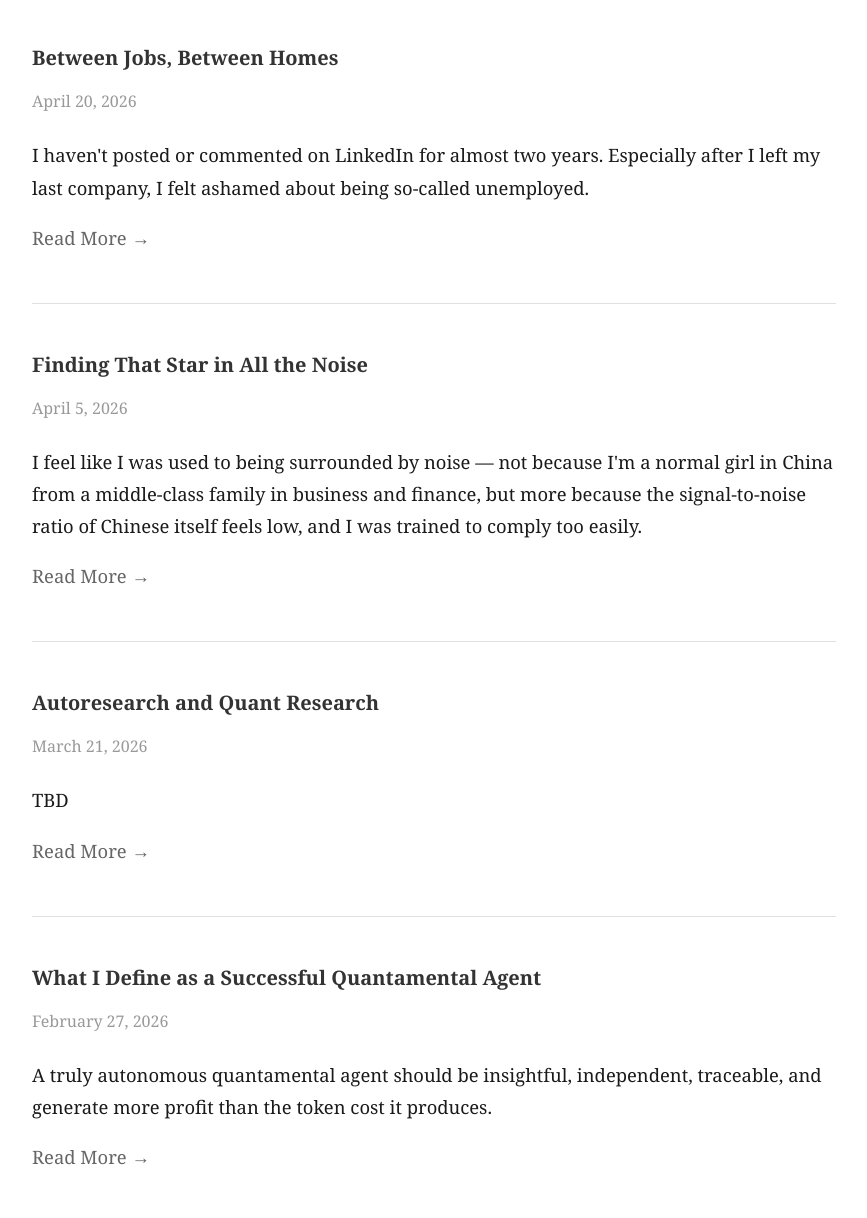
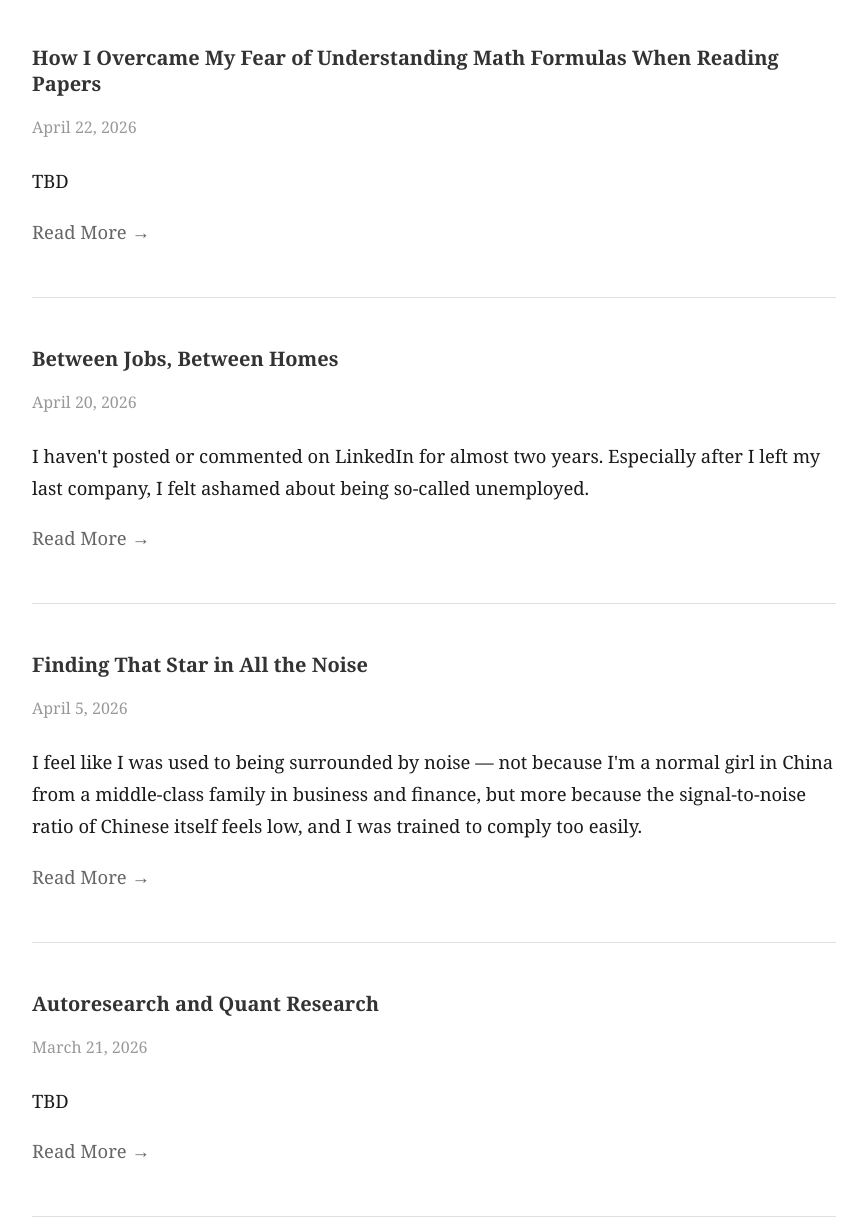
Before and after one commit to Yvette-0508/personal-webpage, a plain HTML site: page blog.html in a window 1280 px wide. Shown: the part 222-1440 px from the top of the page, without its empty margins (206-1073 px from the left). Drawn offline with Linux system fonts and the light colour scheme.

Commit message:
Add new blog draft on overcoming math formula fear; remove successful quantamental agent post
Co-Authored-By: Claude Opus 4.7 (1M context) <noreply@anthropic.com>

```diff
--- a/blog-successful-quantamental-agent.html
+++ b/blog-overcome-fear-math-formulas.html
@@ -11,20 +11,20 @@
       gtag('config', 'G-YZ960LNKD4');
     </script>
     <meta name="viewport" content="width=device-width, initial-scale=1.0">
-    <title>What I Define as a Successful Quantamental Agent - Yan Pan</title>
-    <meta name="description" content="A working definition of a successful quantamental agent — rigor, reproducibility, and agents as orchestrators rather than oracles.">
-    <link rel="canonical" href="https://yanpan.dev/blog-successful-quantamental-agent.html">
+    <title>How I Overcame My Fear of Understanding Math Formulas When Reading Papers - Yan Pan</title>
+    <meta name="description" content="Personal essay on getting past math anxiety when reading research papers.">
+    <link rel="canonical" href="https://yanpan.dev/blog-overcome-fear-math-formulas.html">
     <link rel="stylesheet" href="styles.css">
 
     <meta property="og:type" content="article">
-    <meta property="og:url" content="https://yanpan.dev/blog-successful-quantamental-agent.html">
-    <meta property="og:title" content="What I Define as a Successful Quantamental Agent — Yan Pan">
-    <meta property="og:description" content="A working definition of a successful quantamental agent — rigor, reproducibility, and agents as orchestrators rather than oracles.">
+    <meta property="og:url" content="https://yanpan.dev/blog-overcome-fear-math-formulas.html">
+    <meta property="og:title" content="How I Overcame My Fear of Understanding Math Formulas When Reading Papers — Yan Pan">
+    <meta property="og:description" content="Personal essay on getting past math anxiety when reading research papers.">
     <meta property="og:image" content="https://yanpan.dev/images/console-overview.webp">
 
     <meta name="twitter:card" content="summary_large_image">
-    <meta name="twitter:title" content="What I Define as a Successful Quantamental Agent — Yan Pan">
-    <meta name="twitter:description" content="A working definition of a successful quantamental agent — rigor, reproducibility, and agents as orchestrators rather than oracles.">
+    <meta name="twitter:title" content="How I Overcame My Fear of Understanding Math Formulas When Reading Papers — Yan Pan">
+    <meta name="twitter:description" content="Personal essay on getting past math anxiety when reading research papers.">
     <meta name="twitter:image" content="https://yanpan.dev/images/console-overview.webp">
 </head>
 <body>
@@ -44,16 +44,13 @@
     <main class="container blog-post-page">
         <article class="blog-article">
             <header class="blog-article-header">
-                <h1 class="blog-article-title">What I Define as a Successful Quantamental Agent</h1>
+                <h1 class="blog-article-title">How I Overcame My Fear of Understanding Math Formulas When Reading Papers</h1>
                 <div class="blog-post-meta">
-                    <span class="blog-post-date">February 27, 2026</span>
+                    <span class="blog-post-date">April 22, 2026</span>
                 </div>
             </header>
 
             <div class="blog-article-content">
-                <p>
-                    Unlike other consumer apps, a truly autonomous quantamental agent should be insightful, independent, traceable, able to wield quantitative libraries, generate more profit than the token cost it produces, and be highly customizable.
-                </p>
                 <p>
                     TBD
                 </p>
@@ -70,11 +67,11 @@
             <p>&copy; 2025 Yan Pan. Building intelligent trading systems.</p>
             <p class="contact-links">
                 <a href="mailto:yvette@zentraders.xyz">yvette@zentraders.xyz</a>
-                <span class="contact-sep">•</span>
+                <span class="contact-sep">&bull;</span>
                 <a href="https://github.com/Yvette-0508" target="_blank" rel="noopener noreferrer">Git</a>
-                <span class="contact-sep">•</span>
+                <span class="contact-sep">&bull;</span>
                 <a href="https://www.linkedin.com/in/yvette-pan-488247173/" target="_blank" rel="noopener noreferrer">LinkedIn</a>
-                <span class="contact-sep">•</span>
+                <span class="contact-sep">&bull;</span>
                 <a href="https://calendly.com/yvette-zentraders/30min" target="_blank" rel="noopener noreferrer">Book a Call</a>
             </p>
         </div>
--- a/blog.html
+++ b/blog.html
@@ -49,6 +49,19 @@
 
         <div class="blog-posts">
             <article class="blog-post">
+                <h2 class="blog-post-title"><a href="blog-overcome-fear-math-formulas.html">How I Overcame My Fear of Understanding Math Formulas When Reading Papers</a></h2>
+                <div class="blog-post-meta">
+                    <span class="blog-post-date">April 22, 2026</span>
+                </div>
+                <div class="blog-post-excerpt">
+                    <p>
+                        TBD
+                    </p>
+                </div>
+                <a href="blog-overcome-fear-math-formulas.html" class="read-more">Read More &rarr;</a>
+            </article>
+
+            <article class="blog-post">
                 <h2 class="blog-post-title"><a href="blog-between-jobs-between-homes.html">Between Jobs, Between Homes</a></h2>
                 <div class="blog-post-meta">
                     <span class="blog-post-date">April 20, 2026</span>
@@ -88,18 +101,6 @@
             </article>
 
             <article class="blog-post">
-                <h2 class="blog-post-title"><a href="blog-successful-quantamental-agent.html">What I Define as a Successful Quantamental Agent</a></h2>
-                <div class="blog-post-meta">
-                    <span class="blog-post-date">February 27, 2026</span>
-                </div>
-                <div class="blog-post-excerpt">
-                    <p>
-                        A truly autonomous quantamental agent should be insightful, independent, traceable, and generate more profit than the token cost it produces.
-                    </p>
-                </div>
-                <a href="blog-successful-quantamental-agent.html" class="read-more">Read More →</a>
-            </article>
-            <article class="blog-post">
                 <h2 class="blog-post-title"><a href="blog-human-written-matters.html">Human Written Matters</a></h2>
                 <div class="blog-post-meta">
                     <span class="blog-post-date">February 27, 2026</span>
--- a/sitemap.xml
+++ b/sitemap.xml
@@ -31,7 +31,7 @@
     <priority>0.5</priority>
   </url>
   <url>
-    <loc>https://yanpan.dev/blog-successful-quantamental-agent.html</loc>
+    <loc>https://yanpan.dev/blog-overcome-fear-math-formulas.html</loc>
     <changefreq>yearly</changefreq>
     <priority>0.7</priority>
   </url>
```
Also changed, not shown: llms.txt.
